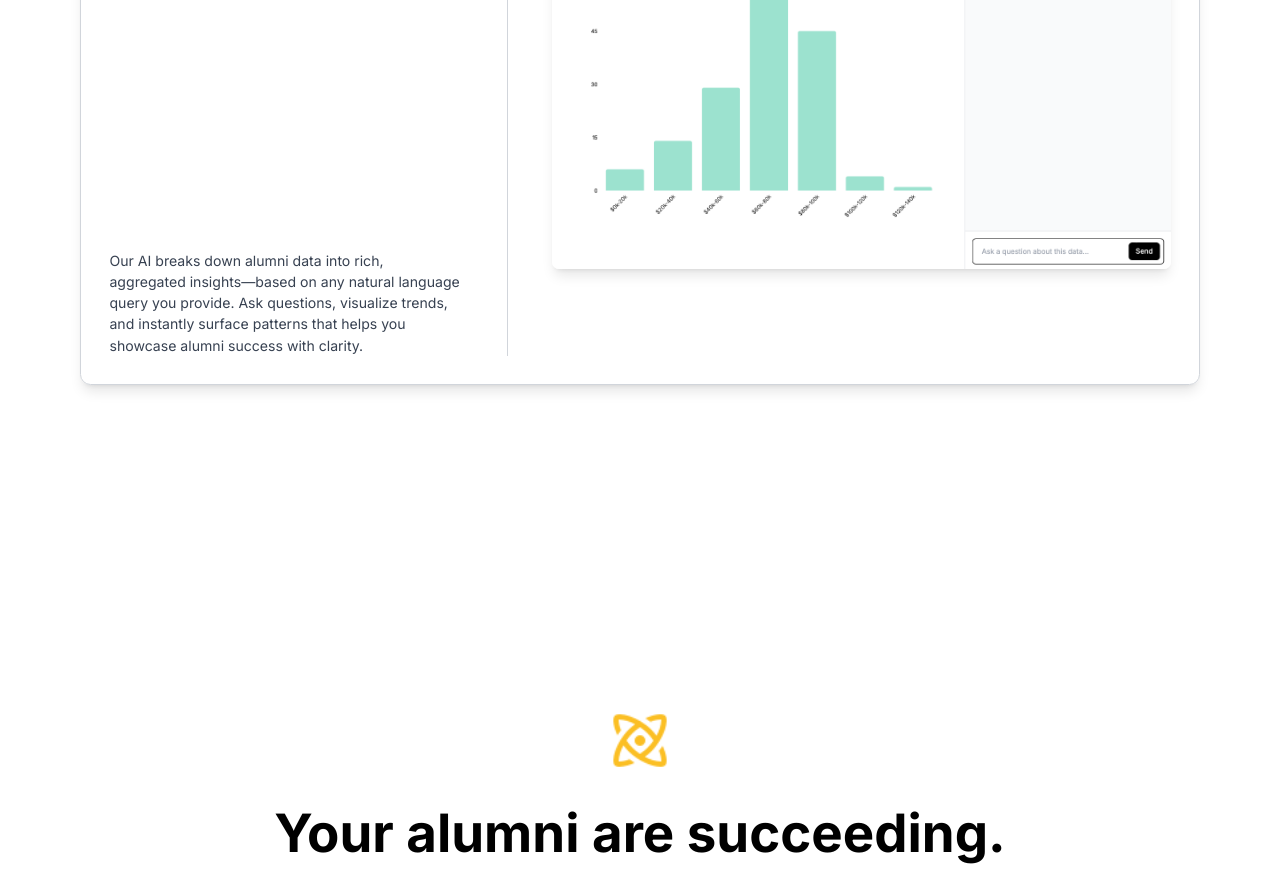
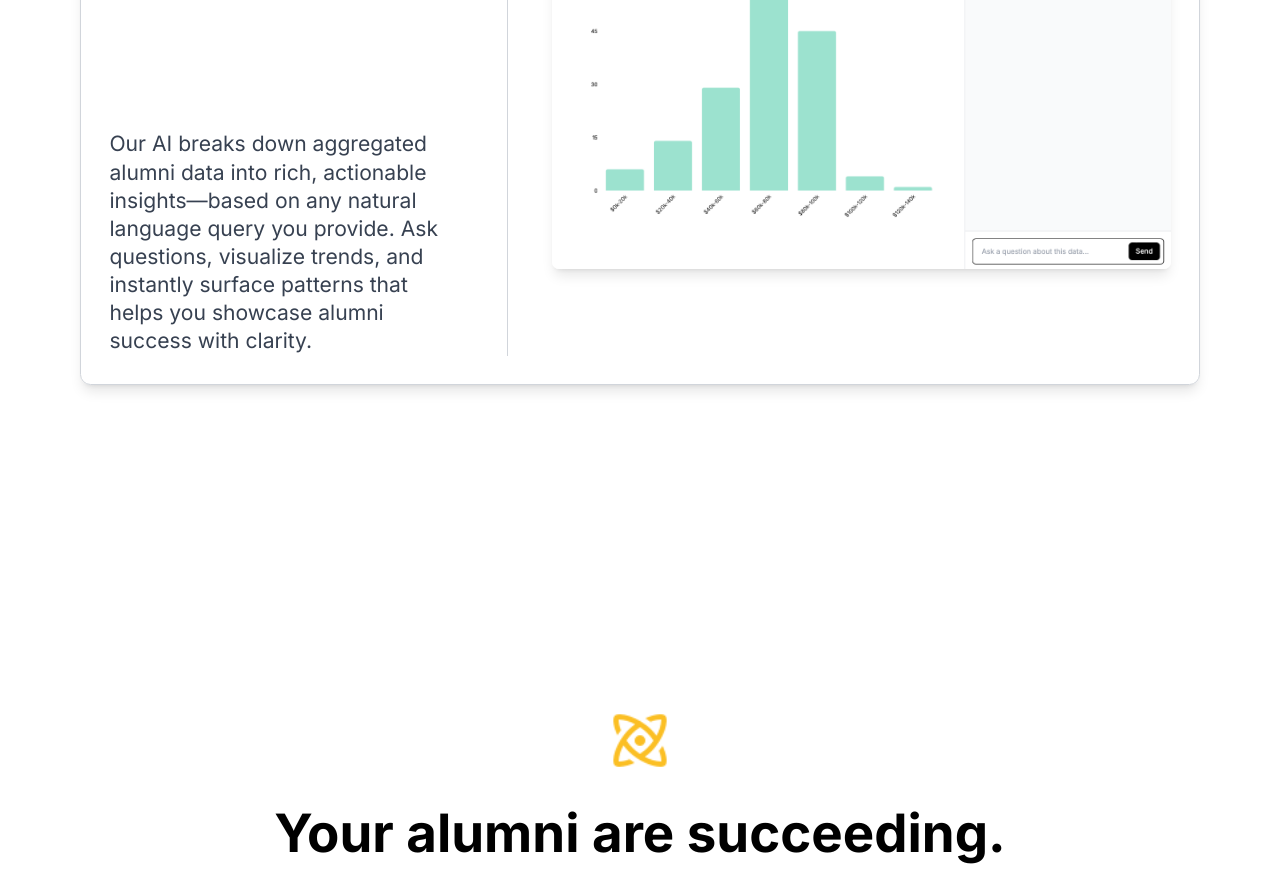
Before and after one commit to maimond123/alumlo, a Next.js app: page / in a window 1280 px wide. Shown: the part 2660-3536 px from the top of the page. Built offline with nearby package versions, Linux system fonts and the light colour scheme; no server answers.

Commit message:
made text biegger

```diff
--- a/components/FeaturesSection.tsx
+++ b/components/FeaturesSection.tsx
@@ -215,8 +215,8 @@ export default function FeaturesSection() {
               <div> {/* Wrapper for top content */}
                 <h2 className="text-4xl font-bold text-black mb-4">Uncover actionable alumni insights—cohorted, visualized & business-ready</h2>
               </div>
-              <p className="text-1.5xl text-gray-700 mt-auto">
-              Our AI breaks down alumni data into rich, aggregated insights—based on any natural language query you provide. Ask questions, visualize trends, and instantly surface patterns that helps you showcase alumni success with clarity.
+              <p className="text-2xl text-gray-700 mt-auto">
+              Our AI breaks down aggregated alumni data into rich, actionable insights—based on any natural language query you provide. Ask questions, visualize trends, and instantly surface patterns that helps you showcase alumni success with clarity.
               </p>
             </div>
 
```
